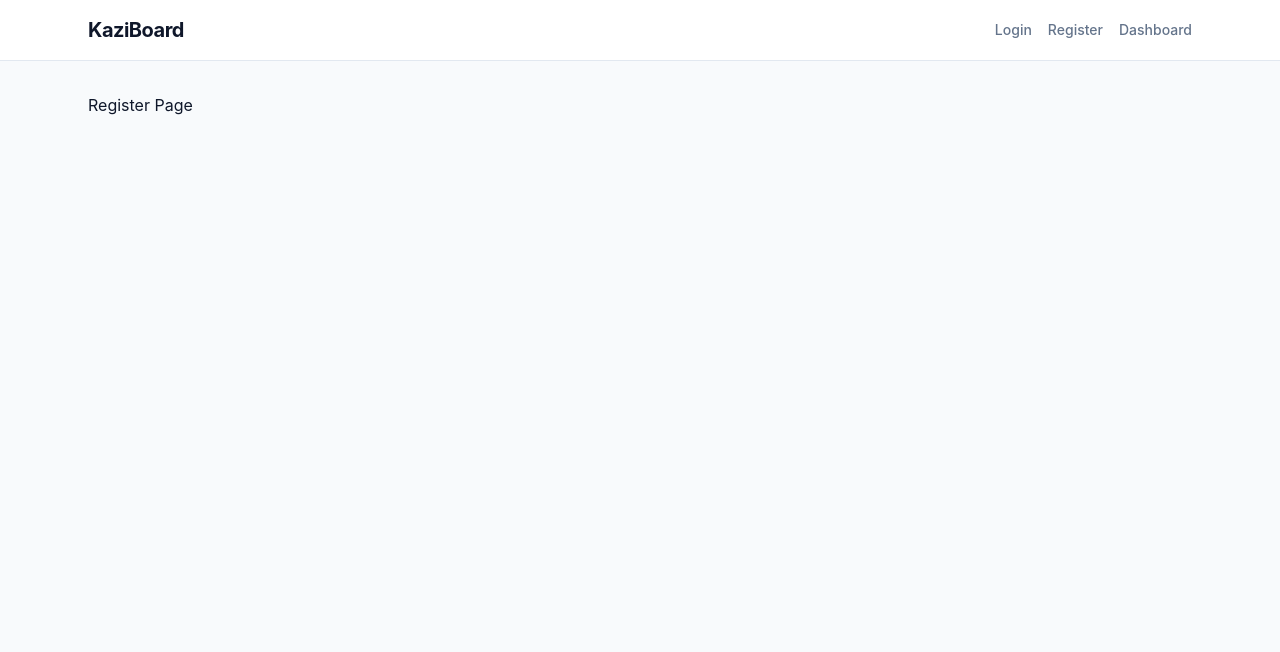
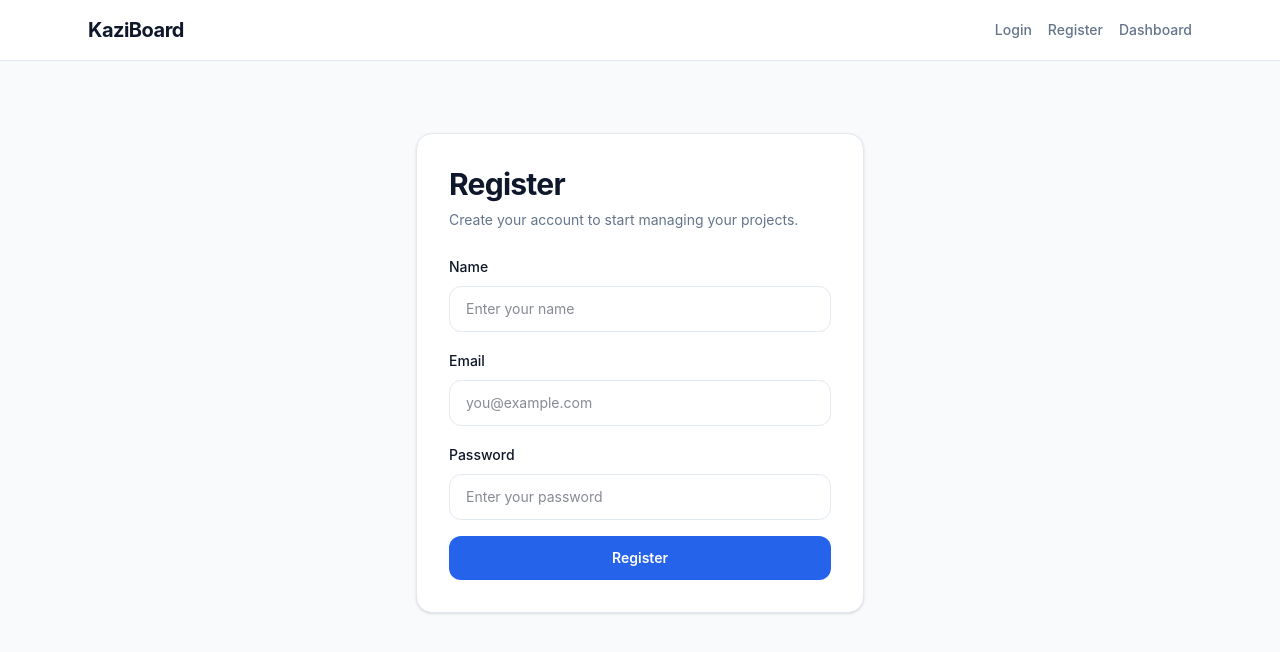
Before and after one commit to MelvinShingiro/kaziboard, a React (Vite) app in the folder apps/web/: page /register in a window 1280 px wide. Shown: the top 652 px of the page. Built offline with nearby package versions, Linux system fonts and the light colour scheme.

Commit message:
Connect register page to backend

```diff
--- a/apps/web/src/pages/RegisterPage.tsx
+++ b/apps/web/src/pages/RegisterPage.tsx
@@ -1,3 +1,103 @@
+import { useState } from "react";
+import { useNavigate } from "react-router-dom";
+
 export default function RegisterPage() {
-        return <h1>Register Page</h1>
+        const [name, setName] = useState("");
+        const [email, setEmail] = useState("");
+        const [password, setPassword] = useState("");
+        const [message, setMessage] = useState("");
+
+  const navigate = useNavigate();
+
+  async function handleSubmit(event: React.FormEvent<HTMLFormElement>) {
+    event.preventDefault();
+
+    try {
+      setMessage("Creating account...");
+
+      const response = await fetch("http://localhost:4000/api/auth/register", {
+        method: "POST",
+        headers: {
+          "Content-Type": "application/json",
+        },
+        body: JSON.stringify({
+          name,
+          email,
+          password,
+        }),
+      });
+
+      const data = await response.json();
+
+      if (!response.ok) {
+        if(data.errors && data.errors.length > 0) {
+                setMessage(data.errors[0].message);
+        } else {
+        setMessage(data.message || "Register failed");
+
+        }
+        return;
+      }
+
+      localStorage.setItem("token", data.token);
+      setMessage("Register successful");
+
+      navigate("/dashboard");
+    } catch (error) {
+      console.log("REGISTER FRONTEND ERROR:", error);
+      setMessage("Something went wrong. Check the console.");
+    }
+  }
+
+  return (
+    <div className="flex min-h-[70vh] items-center justify-center">
+      <div className="kazi-card w-full max-w-md p-8">
+        <h1 className="kazi-page-title">Register</h1>
+
+        <p className="mt-2 kazi-muted">Create your account to start managing your projects.</p>
+
+        <form onSubmit={handleSubmit} className="mt-6 space-y-4">
+
+                 <div>
+            <label className="kazi-label">Name</label>
+            <input
+              type="text"
+              value={name}
+              onChange={(event) => setName(event.target.value)}
+              className="kazi-input"
+              placeholder="Enter your name"
+            />
+          </div>
+
+          <div>
+            <label className="kazi-label">Email</label>
+            <input
+              type="email"
+              value={email}
+              onChange={(event) => setEmail(event.target.value)}
+              className="kazi-input"
+              placeholder="you@example.com"
+            />
+          </div>
+
+          <div>
+            <label className="kazi-label">Password</label>
+            <input
+              type="password"
+              value={password}
+              onChange={(event) => setPassword(event.target.value)}
+              className="kazi-input"
+              placeholder="Enter your password"
+            />
+          </div>
+
+          <button type="submit" className="kazi-button-primary w-full">
+            Register
+          </button>
+        </form>
+
+        {message && <p className="mt-4 kazi-muted">{message}</p>}
+      </div>
+    </div>
+  );
 }
```
